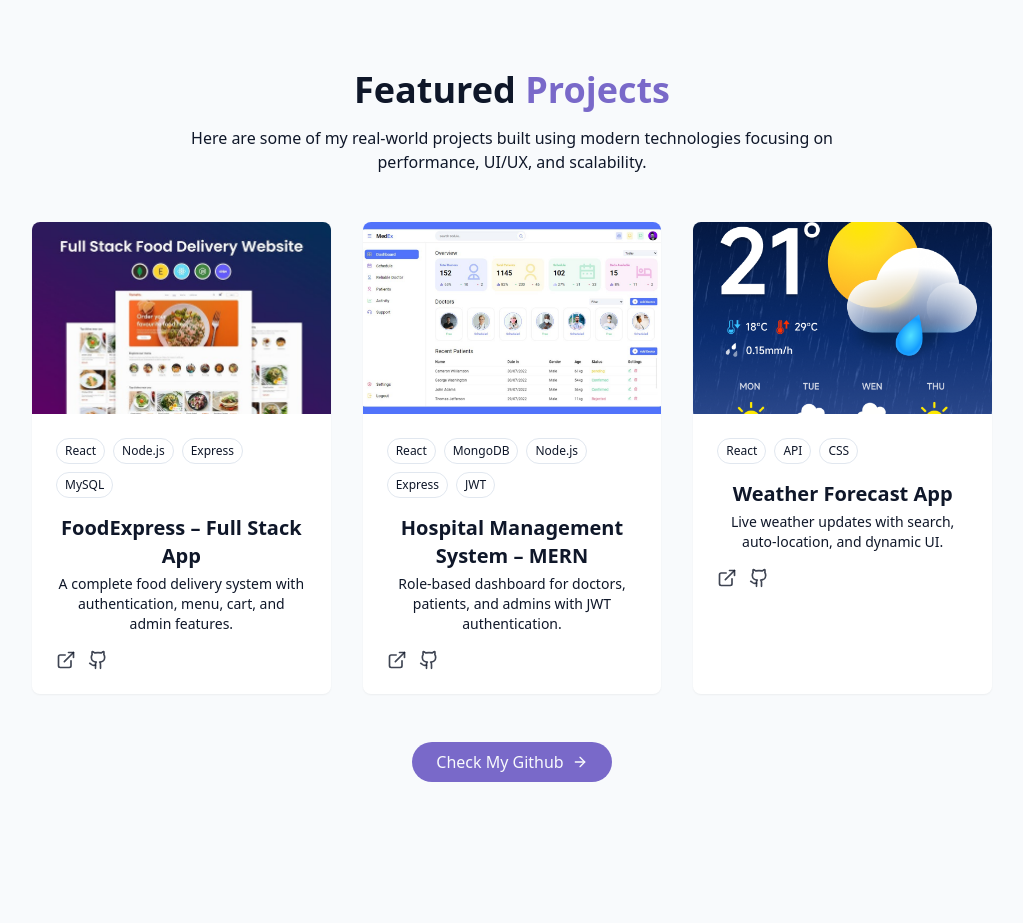
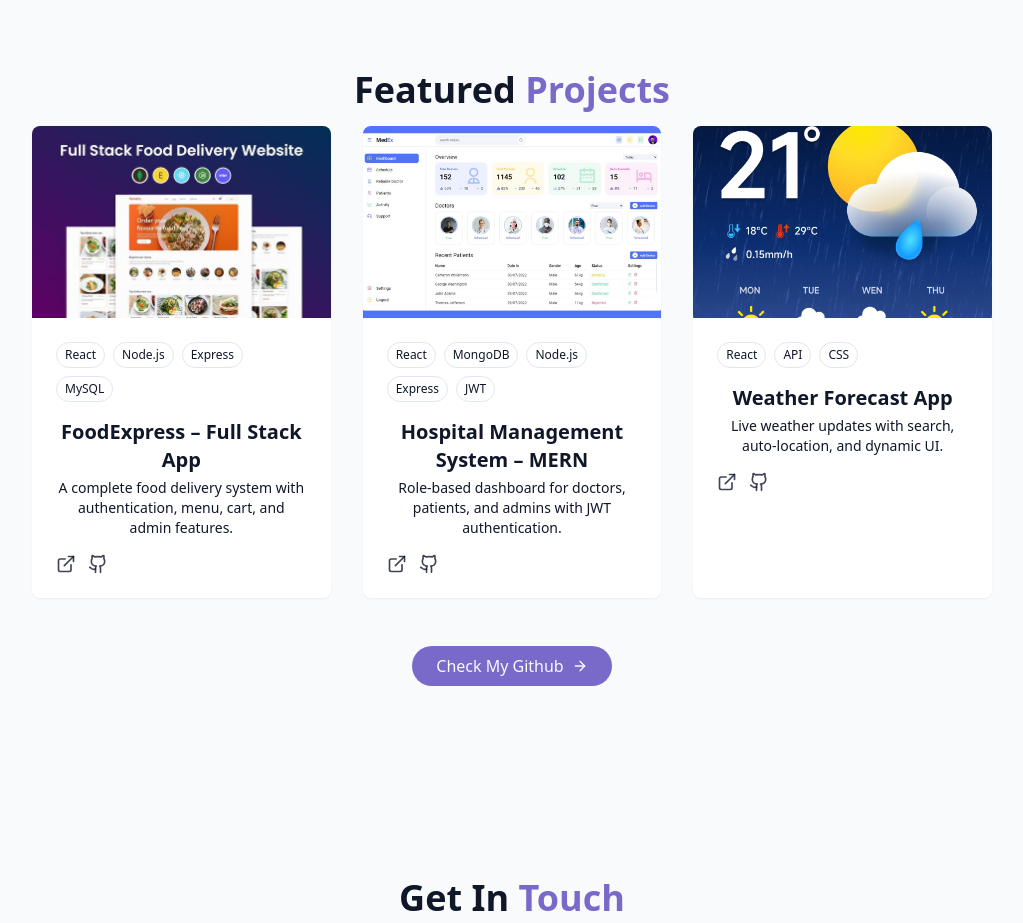
Before and after one commit to Vaishali-kale/portfolio, a React (Vite) app: page / in a window 1280 px wide. Shown: the part 2860-3783 px from the top of the page, without its empty margins (128-1151 px from the left). Built offline with nearby package versions, Linux system fonts and the light colour scheme.

Commit message:
updete skill

```diff
--- a/src/components/ProjectsSection.jsx
+++ b/src/components/ProjectsSection.jsx
@@ -41,10 +41,10 @@ export const ProjectsSection = () => {
           Featured <span className="text-primary"> Projects </span>
         </h2>
 
-        <p className="text-center text-muted-foreground mb-12 max-w-2xl mx-auto">
+        {/* <p className="text-center text-muted-foreground mb-12 max-w-2xl mx-auto">
           Here are some of my real-world projects built using modern
           technologies focusing on performance, UI/UX, and scalability.
-        </p>
+        </p> */}
 
         <div className="grid grid-cols-1 md:grid-cols-2 lg:grid-cols-3 gap-8">
           {projects.map((project, key) => (
```
